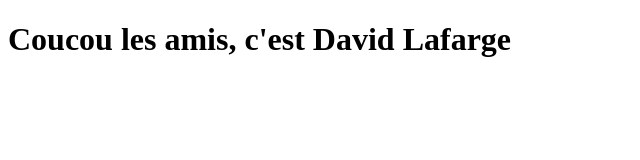
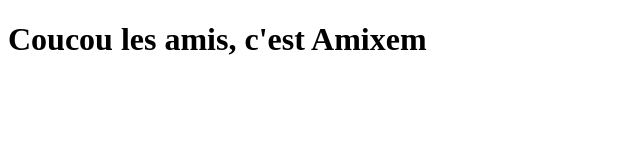
Before and after one commit to Odysseus-Ribeiro/git-training-dotnet, a plain HTML site: page index.html in a window 1280 px wide. Shown: the whole page, without its empty margins (0-640 px from the left). Drawn offline with Linux system fonts and the light colour scheme.

Commit message:
Modif index.html

```diff
--- a/index.html
+++ b/index.html
@@ -9,6 +9,6 @@
   </head>
 
   <body>
-    <h1>Coucou les amis, c'est David Lafarge</h1>
+    <h1>Coucou les amis, c'est Amixem</h1>
   </body>
 </html>
```
